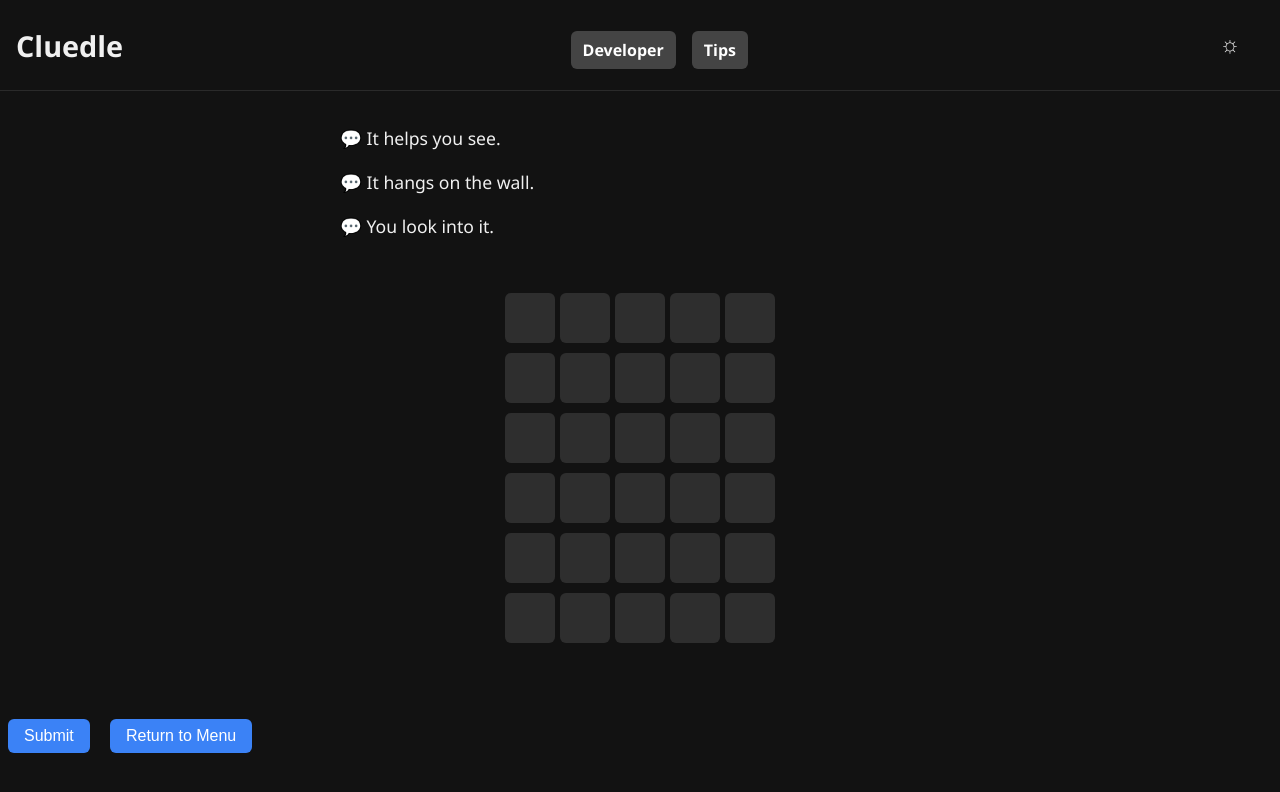
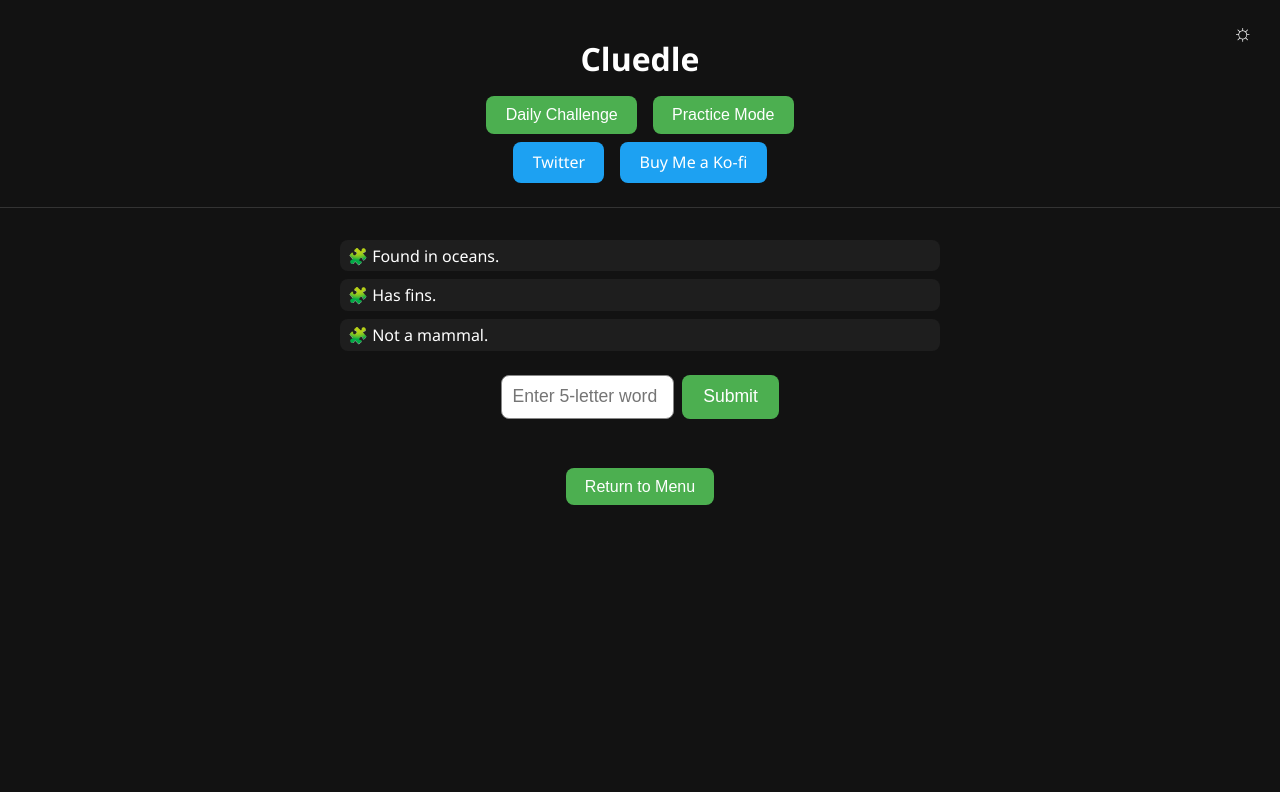
Before and after one commit to RazvanAlexe/Dle, a plain HTML site: page index.html in a window 1280 px wide. Both pictures are taken after a click on the button "Daily Challenge". Drawn offline with Linux system fonts and the light colour scheme.

Commit message:
Add files via upload

```diff
--- a/cluedle.js
+++ b/cluedle.js
@@ -1,126 +1,124 @@
-let currentPuzzle;
-let currentGuess = '';
-let attempts = [];
-let gameOver = false;
+let currentClueSet = null;
+let currentGuessIndex = 0;
+const maxGuesses = 6;
+let isGameOver = false;
 
 const board = document.getElementById('board');
-const cluesBox = document.getElementById('clues');
-const message = document.getElementById('message');
-const submitBtn = document.getElementById('submitBtn');
-const returnBtn = document.getElementById('returnBtn');
-const themeToggle = document.getElementById('themeToggle');
+const cluesSection = document.getElementById('clues');
 const gameContainer = document.getElementById('gameContainer');
 const dailyBtn = document.getElementById('dailyBtn');
 const practiceBtn = document.getElementById('practiceBtn');
+const returnBtn = document.getElementById('returnBtn');
+const submitBtn = document.getElementById('submitBtn');
+const guessInput = document.getElementById('guessInput');
+const message = document.getElementById('message');
+const themeToggle = document.getElementById('themeToggle');
 
-function selectPuzzle(mode) {
-    gameContainer.style.display = 'block';
-    document.querySelector('.mode-toggle').style.display = 'none';
+function pickRandomClueSet() {
+    return clues[Math.floor(Math.random() * clues.length)];
+}
 
-    if (mode === 'daily') {
-        const today = new Date().toISOString().split('T')[0];
+function getDailyClueSet() {
+    const today = new Date().toISOString().slice(0, 10);
     const seed = today.split('-').join('');
     const index = parseInt(seed) % clues.length;
-        currentPuzzle = clues[index];
-    } else {
-        currentPuzzle = clues[Math.floor(Math.random() * clues.length)];
-    }
-    startGame();
+    return clues[index];
 }
 
-function startGame() {
-    cluesBox.innerHTML = currentPuzzle.clues.map(clue => `<p>💬 ${clue}</p>`).join('');
+function startGame(mode) {
+    currentGuessIndex = 0;
+    isGameOver = false;
+    message.textContent = '';
+    guessInput.value = '';
     board.innerHTML = '';
-    currentGuess = '';
-    attempts = [];
-    gameOver = false;
-    message.textContent = '';
-    drawBoard();
+    cluesSection.innerHTML = '';
+    gameContainer.style.display = 'block';
+
+    currentClueSet = mode === 'daily' ? getDailyClueSet() : pickRandomClueSet();
+
+    currentClueSet.clues.forEach(clue => {
+        const p = document.createElement('p');
+        p.textContent = '🧩 ' + clue;
+        cluesSection.appendChild(p);
+    });
 }
 
-function drawBoard() {
-    board.innerHTML = '';
-    for (let i = 0; i < 6; i++) {
+function displayGuessFeedback(guess, correct) {
     const row = document.createElement('div');
-        row.className = 'row';
-        const guess = attempts[i] || '';
-        for (let j = 0; j < 5; j++) {
-            const tile = document.createElement('div');
-            tile.className = 'tile';
-            const letter = guess[j] || '';
-            tile.textContent = letter;
+    row.className = 'guess-row';
 
-            if (guess && currentPuzzle) {
-                const answerLetter = currentPuzzle.answer[j];
-                if (letter === answerLetter) {
-                    tile.classList.add('correct');
-                } else if (currentPuzzle.answer.includes(letter)) {
-                    tile.classList.add('present');
-                } else {
-                    tile.classList.add('absent');
+    const letterUsed = {};
+    for (let i = 0; i < correct.length; i++) {
+        const ch = correct[i];
+        letterUsed[ch] = (letterUsed[ch] || 0) + 1;
     }
-            }
-            row.appendChild(tile);
-        }
-        board.appendChild(row);
+
+    const boxStates = Array(5).fill('absent');
+    for (let i = 0; i < 5; i++) {
+        if (guess[i] === correct[i]) {
+            boxStates[i] = 'correct';
+            letterUsed[guess[i]]--;
         }
     }
 
-function handleKeyPress(e) {
-    if (gameOver) return;
-    const key = e.key.toLowerCase();
-    if (key === 'enter') {
-        submitGuess();
-    } else if (key === 'backspace') {
-        currentGuess = currentGuess.slice(0, -1);
-    } else if (/^[a-z]$/.test(key) && currentGuess.length < 5) {
-        currentGuess += key;
-    }
-    drawBoard();
-    fillCurrentRow();
-}
-
-function fillCurrentRow() {
-    const row = board.children[attempts.length];
-    if (!row) return;
     for (let i = 0; i < 5; i++) {
-        row.children[i].textContent = currentGuess[i] || '';
+        if (boxStates[i] === 'correct') continue;
+        if (correct.includes(guess[i]) && letterUsed[guess[i]] > 0) {
+            boxStates[i] = 'present';
+            letterUsed[guess[i]]--;
         }
     }
 
-function submitGuess() {
-    if (currentGuess.length !== 5) {
-        message.textContent = 'Enter a 5-letter word';
+    for (let i = 0; i < guess.length; i++) {
+        const span = document.createElement('span');
+        span.classList.add('letter-box', boxStates[i]);
+        span.textContent = guess[i].toUpperCase();
+        row.appendChild(span);
+    }
+
+    board.appendChild(row);
+}
+
+function handleGuess() {
+    if (isGameOver) return;
+
+    const guess = guessInput.value.toLowerCase().trim();
+    if (guess.length !== 5 || !/^[a-z]{5}$/.test(guess)) {
+        message.textContent = 'Enter a valid 5-letter word.';
         return;
     }
-    attempts.push(currentGuess);
-    drawBoard();
-    if (currentGuess === currentPuzzle.answer) {
-        message.textContent = 'You got it!';
-        gameOver = true;
-    } else if (attempts.length >= 6) {
-        message.textContent = `Out of tries! The word was “${currentPuzzle.answer}”.`;
-        gameOver = true;
-    } else {
-        message.textContent = '';
+
+    displayGuessFeedback(guess, currentClueSet.answer);
+    currentGuessIndex++;
+    guessInput.value = '';
+
+    if (guess === currentClueSet.answer) {
+        message.textContent = '🎉 Correct! You solved it!';
+        isGameOver = true;
+    } else if (currentGuessIndex >= maxGuesses) {
+        message.textContent = `❌ Out of tries. Answer was: ${currentClueSet.answer.toUpperCase()}`;
+        isGameOver = true;
     }
-    currentGuess = '';
 }
 
-submitBtn.addEventListener('click', submitGuess);
+submitBtn.addEventListener('click', handleGuess);
+
 returnBtn.addEventListener('click', () => {
     gameContainer.style.display = 'none';
-    document.querySelector('.mode-toggle').style.display = 'flex';
+    cluesSection.innerHTML = '';
     board.innerHTML = '';
-    cluesBox.innerHTML = '';
+    guessInput.value = '';
+    message.textContent = '';
 });
+
+dailyBtn.addEventListener('click', () => startGame('daily'));
+practiceBtn.addEventListener('click', () => startGame('practice'));
 
 themeToggle.addEventListener('click', () => {
     document.body.classList.toggle('dark-mode');
     document.body.classList.toggle('light-mode');
 });
 
-dailyBtn.addEventListener('click', () => selectPuzzle('daily'));
-practiceBtn.addEventListener('click', () => selectPuzzle('practice'));
-
-document.addEventListener('keydown', handleKeyPress);
+guessInput.addEventListener('keypress', (e) => {
+    if (e.key === 'Enter') handleGuess();
+});
--- a/clues.js
+++ b/clues.js
@@ -1,58 +1,99 @@
 const clues = [
     {
-        clues: [
-            "It's not alive.",
-            "It has keys but opens nothing.",
-            "It can be played."
-        ],
-        answer: "piano"
+        clues: ["It's hot.", "You can drink it.", "Often brewed with leaves."],
+        answer: "tepid"
     },
     {
-        clues: [
-            "It's round.",
-            "It's kicked.",
-            "It scores goals."
-        ],
-        answer: "ball"
+        clues: ["You hold it.", "It shines light.", "Needs batteries."],
+        answer: "torch"
     },
     {
-        clues: [
-            "It helps you see.",
-            "It hangs on the wall.",
-            "You look into it."
-        ],
-        answer: "mirror"
+        clues: ["Found in oceans.", "Has fins.", "Not a mammal."],
+        answer: "shark"
     },
     {
-        clues: [
-            "Used in writing.",
-            "Has ink.",
-            "Fits in a pocket."
-        ],
+        clues: ["Eats cheese.", "Chased by cats.", "Small and squeaky."],
+        answer: "mouse"
+    },
+    {
+        clues: ["Cleans teeth.", "Used with paste.", "Plastic handle."],
+        answer: "brush"
+    },
+    {
+        clues: ["Tastes sweet.", "Melts in heat.", "Made of cocoa."],
+        answer: "candy"
+    },
+    {
+        clues: ["Used for travel.", "Carries luggage.", "Has wheels."],
+        answer: "train"
+    },
+    {
+        clues: ["Used in writing.", "Filled with ink.", "Click to use."],
         answer: "penne"
     },
     {
-        clues: [
-            "Worn on feet.",
-            "Has laces.",
-            "Used for running."
-        ],
-        answer: "sneak"
+        clues: ["Used in baking.", "Made from flour.", "Rises in oven."],
+        answer: "bread"
     },
     {
-        clues: [
-            "It makes sound.",
-            "Found in rooms.",
-            "Plays music."
-        ],
-        answer: "radio"
+        clues: ["Tall structure.", "Made of wood or steel.", "Holds power lines."],
+        answer: "tower"
     },
     {
-        clues: [
-            "Shows moving pictures.",
-            "Controlled remotely.",
-            "Mounted on wall."
-        ],
-        answer: "tvset"
+        clues: ["Hangs from ceiling.", "Holds bulbs.", "Ornamental light."],
+        answer: "light"
+    },
+    {
+        clues: ["Holds water.", "Used in pools.", "Rubber toy."],
+        answer: "float"
+    },
+    {
+        clues: ["Used to measure.", "Can be a line.", "Used in school."],
+        answer: "ruler"
+    },
+    {
+        clues: ["Used in rain.", "Covers feet.", "Waterproof."],
+        answer: "boots"
+    },
+    {
+        clues: ["Used in kitchens.", "Sharp tool.", "Used to slice."],
+        answer: "knife"
+    },
+    {
+        clues: ["Used for sitting.", "Has legs.", "Found in dining rooms."],
+        answer: "chair"
+    },
+    {
+        clues: ["Keeps time.", "Often hangs.", "May tick or chime."],
+        answer: "clock"
+    },
+    {
+        clues: ["Red fruit.", "Often mistaken for a vegetable.", "Used in salads."],
+        answer: "tomato"
+    },
+    {
+        clues: ["Has skin.", "Grows on trees.", "Can be red or green."],
+        answer: "apple"
+    },
+    {
+        clues: ["Used for warmth.", "Worn on feet.", "Woolen fabric."],
+        answer: "socks"
+    },
+    {
+        clues: ["Provides light.", "Found in desks.", "Has a switch."],
+        answer: "lamps"
+    },
+    {
+        clues: ["Used to call.", "Has buttons or screen.", "Fits in your hand."],
+        answer: "phone"
+    },
+    {
+        clues: ["Sharp tool.", "Used by barbers.", "Needs care."],
+        answer: "razor"
+    },
+    {
+        clues: ["Shiny rock.", "Used in jewelry.", "Very hard."],
+        answer: "stone"
     }
+
 ];
--- a/index.html
+++ b/index.html
@@ -5,37 +5,38 @@
     <meta name="viewport" content="width=device-width, initial-scale=1.0" />
     <title>Cluedle – Chain Logic Word Game</title>
     <link rel="stylesheet" href="style.css" />
-
-    <!-- Google AdSense (replace with your ID) -->
-    <script async src="https://pagead2.googlesyndication.com/pagead/js/adsbygoogle.js?client=ca-pub-xxxxxxxxxxxx"
-            crossorigin="anonymous"></script>
+    <script async src="https://pagead2.googlesyndication.com/pagead/js/adsbygoogle.js?client=ca-pub-xxxxxxxxxxxx" crossorigin="anonymous"></script>
 </head>
 <body class="dark-mode">
     <header>
         <h1>Cluedle</h1>
-
         <div class="mode-toggle">
             <button id="dailyBtn">Daily Challenge</button>
             <button id="practiceBtn">Practice Mode</button>
         </div>
-
-        <!-- Social Buttons -->
         <div class="social-links">
-            <a href="https://x.com/RazvanAlexe95" target="_blank" class="social-button">Developer</a>
-            <a href="https://ko-fi.com/razvanalexe" target="_blank" class="social-button">Tips</a>
+            <a href="https://twitter.com/razvanalexe95" target="_blank" class="social-button">Twitter</a>
+            <a href="https://ko-fi.com/razvanalexe" target="_blank" class="social-button">Buy Me a Ko-fi</a>
         </div>
-
         <button id="themeToggle" title="Toggle theme">☼</button>
     </header>
 
     <main id="gameContainer" style="display:none;">
         <section id="clues"></section>
         <section id="board"></section>
+
+        <section id="inputSection">
+            <input type="text"
+                   id="guessInput"
+                   maxlength="5"
+                   autocomplete="off"
+                   placeholder="Enter 5-letter word" />
+            <button id="submitBtn">Submit</button>
+        </section>
+
         <p id="message"></p>
-        <button id="submitBtn">Submit</button>
         <button id="returnBtn">Return to Menu</button>
 
-        <!-- Ad Placement -->
         <div class="ad-container">
             <ins class="adsbygoogle"
                  style="display:block"
--- a/style.css
+++ b/style.css
@@ -1,143 +1,179 @@
+:root {
+    --bg-dark: #121212;
+    --bg-light: #f0f0f0;
+    --text-dark: #ffffff;
+    --text-light: #111111;
+    --primary: #4CAF50;
+    --secondary: #FFC107;
+    --absent: #444;
+    --correct: #6aaa64;
+    --present: #c9b458;
+    --border-radius: 8px;
+    --transition-speed: 0.3s;
+    --font-stack: 'Segoe UI', sans-serif;
+}
+
 body {
-    font-family: 'Segoe UI', sans-serif;
+    font-family: var(--font-stack);
     margin: 0;
     padding: 0;
-    transition: background 0.3s, color 0.3s;
+    background-color: var(--bg-dark);
+    color: var(--text-dark);
+    transition: background-color var(--transition-speed), color var(--transition-speed);
 }
 
-    body.dark-mode {
-        background-color: #121212;
-        color: #f0f0f0;
-    }
-
     body.light-mode {
-        background-color: #ffffff;
-        color: #111111;
+        background-color: var(--bg-light);
+        color: var(--text-light);
     }
 
 header {
-    display: flex;
-    justify-content: space-between;
-    align-items: center;
-    padding: 1rem;
-    border-bottom: 1px solid rgba(255,255,255,0.1);
+    text-align: center;
+    padding: 1em;
+    border-bottom: 1px solid #333;
 }
 
 h1 {
-    margin: 0;
-    font-size: 1.8rem;
+    font-size: 2rem;
+    margin-bottom: 0.5em;
 }
 
-.mode-toggle button,
-#themeToggle,
-#submitBtn,
-#returnBtn {
-    margin: 0.5rem;
-    padding: 0.5rem 1rem;
-    font-size: 1rem;
+.mode-toggle, .social-links {
+    margin: 0.5em auto;
+    display: flex;
+    justify-content: center;
+    flex-wrap: wrap;
+    gap: 1em;
+}
+
+button, .social-button {
+    padding: 0.6em 1.2em;
+    font-size: 1em;
+    border: none;
+    border-radius: var(--border-radius);
+    background-color: var(--primary);
+    color: white;
     cursor: pointer;
-    border-radius: 6px;
-    border: none;
-    background-color: #3b82f6;
+    transition: background-color var(--transition-speed);
+}
+
+    button:hover, .social-button:hover {
+        background-color: #388e3c;
+    }
+
+.social-button {
+    text-decoration: none;
+    background-color: #1da1f2;
+}
+
+#themeToggle {
+    position: absolute;
+    top: 1rem;
+    right: 1rem;
+    background: none;
+    font-size: 1.4em;
+    padding: 0.2em 0.5em;
+}
+
+main {
+    max-width: 600px;
+    margin: 2em auto;
+    padding: 0 1em;
+    text-align: center;
+}
+
+#ad-container {
+    margin-top: 2em;
+}
+
+    #ad-container ins {
+        display: block;
+        margin: 1em 0;
+    }
+
+#clues p {
+    text-align: left;
+    margin: 0.5em 0;
+    padding: 0.3em 0.5em;
+    background-color: rgba(255, 255, 255, 0.05);
+    border-radius: var(--border-radius);
+}
+
+#board {
+    margin: 1.5em 0;
+}
+
+.guess-row {
+    display: flex;
+    justify-content: center;
+    margin-bottom: 0.4em;
+}
+
+.letter-box {
+    width: 3em;
+    height: 3em;
+    margin: 0 0.2em;
+    line-height: 3em;
+    text-align: center;
+    font-size: 1.5em;
+    font-weight: bold;
+    border-radius: var(--border-radius);
+    text-transform: uppercase;
+    transition: background-color var(--transition-speed);
+}
+
+.correct {
+    background-color: var(--correct);
     color: white;
 }
 
-#themeToggle {
-    background-color: transparent;
-    color: inherit;
-    font-size: 1.4rem;
+.present {
+    background-color: var(--present);
+    color: white;
 }
 
-#clues {
-    padding: 1rem;
-    font-size: 1.1rem;
-    line-height: 1.5;
-    max-width: 600px;
-    margin: 0 auto;
+.absent {
+    background-color: var(--absent);
+    color: white;
 }
 
-#board {
-    max-width: 600px;
-    margin: 20px auto;
-    display: grid;
-    grid-template-rows: repeat(6, 1fr);
-    gap: 10px;
+#inputSection {
+    display: flex;
+    justify-content: center;
+    gap: 0.5em;
+    margin-bottom: 1em;
 }
 
-.row {
-    display: flex;
-    justify-content: center;
-    gap: 5px;
+#guessInput {
+    padding: 0.6em;
+    font-size: 1.1em;
+    width: 150px;
+    border-radius: var(--border-radius);
+    border: 1px solid #888;
 }
 
-.tile {
-    width: 50px;
-    height: 50px;
-    border-radius: 6px;
-    font-size: 1.5rem;
-    display: flex;
-    align-items: center;
-    justify-content: center;
-    background-color: #2e2e2e;
-    color: white;
-    transition: all 0.3s ease;
+#submitBtn {
+    font-size: 1.1em;
 }
 
-    .tile.correct {
-        background-color: #22c55e;
+#message {
+    margin-top: 1em;
+    font-weight: bold;
+    font-size: 1.1em;
+}
+
+#returnBtn {
+    margin-top: 2em;
+}
+
+@media (max-width: 600px) {
+    .letter-box {
+        width: 2.5em;
+        height: 2.5em;
+        font-size: 1.3em;
     }
 
-    .tile.present {
-        background-color: #facc15;
-        color: black;
-    }
-
-    .tile.absent {
-        background-color: #555;
-    }
-
-#message {
-    text-align: center;
-    font-weight: bold;
-    min-height: 2rem;
-    margin-top: 1rem;
-}
-
-@media (max-width: 480px) {
-    .tile {
-        width: 40px;
-        height: 40px;
-        font-size: 1.2rem;
-    }
-
-    #clues {
-        font-size: 1rem;
+    #guessInput {
+        width: 100px;
     }
 }
-
-.social-links {
-    display: flex;
-    gap: 1rem;
-    justify-content: center;
-    margin-top: 10px;
-}
-
-.social-button {
-    background-color: #444;
-    color: white;
-    padding: 8px 12px;
-    text-decoration: none;
-    border-radius: 6px;
-    font-weight: bold;
-    transition: background 0.2s ease;
-}
-
-.social-button:hover {
-    background-color: #666;
-}
-
-.ad-container {
-    margin: 20px auto;
-    max-width: 320px;
-    text-align: center;
-}
```
Lines whose indentation alone changed are shown as unchanged.
